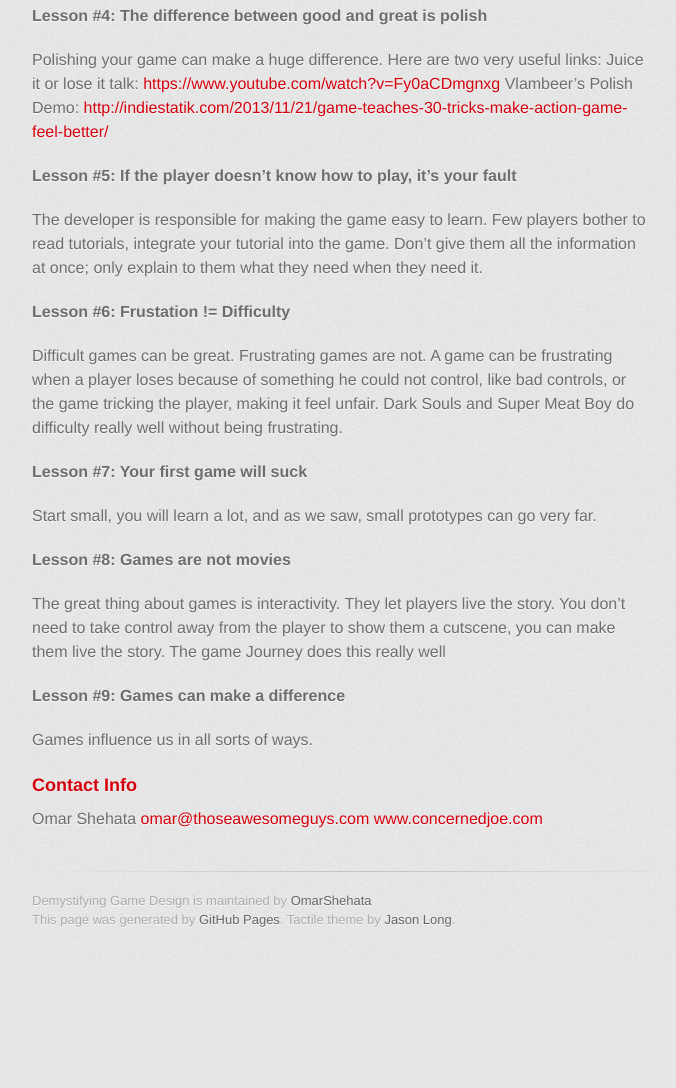
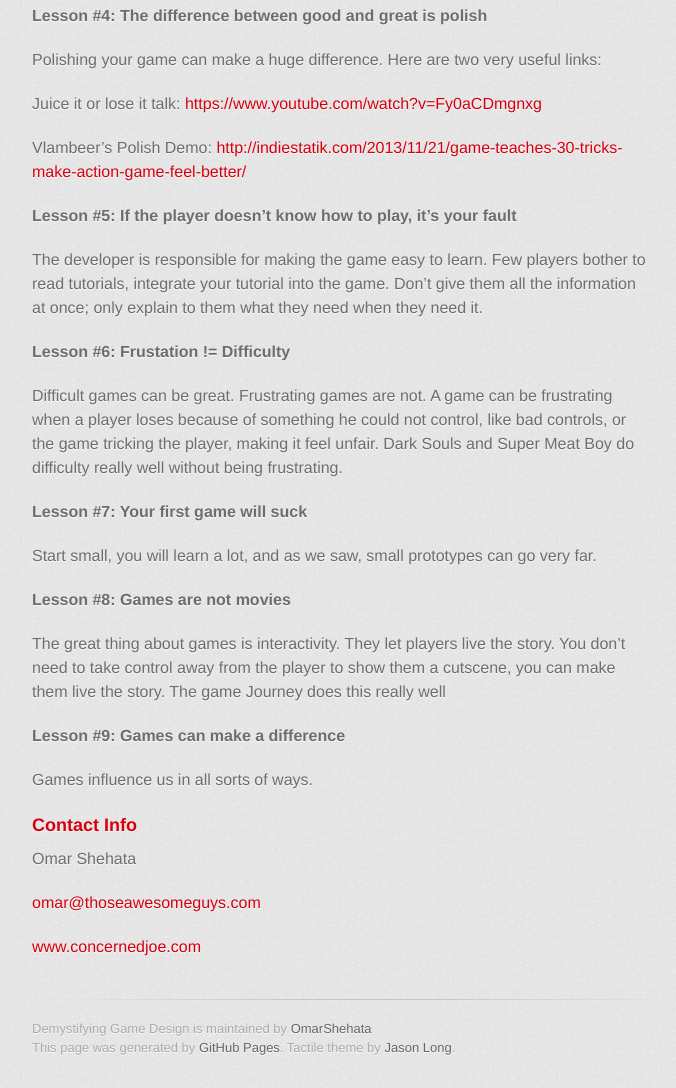
Before and after one commit to OmarShehata/gamedesign, a plain HTML site: page index.html in a window 1280 px wide. Shown: the part 1660-2748 px from the top of the page, without its empty margins (298-974 px from the left). Before the commit the page ends 2620 px from the top, so only its background shows below. Drawn offline with Linux system fonts and the light colour scheme; a web font is replaced by a local one.

Commit message:
Create gh-pages branch via GitHub

```diff
--- a/index.html
+++ b/index.html
@@ -94,9 +94,11 @@
 
 <p><strong>Lesson #4: The difference between good and great is polish</strong></p>
 
-<p>Polishing your game can make a huge difference. Here are two very useful links:
-Juice it or lose it talk: <a href="https://www.youtube.com/watch?v=Fy0aCDmgnxg">https://www.youtube.com/watch?v=Fy0aCDmgnxg</a>
-Vlambeer’s Polish Demo: <a href="http://indiestatik.com/2013/11/21/game-teaches-30-tricks-make-action-game-feel-better/">http://indiestatik.com/2013/11/21/game-teaches-30-tricks-make-action-game-feel-better/</a></p>
+<p>Polishing your game can make a huge difference. Here are two very useful links:</p>
+
+<p>Juice it or lose it talk: <a href="https://www.youtube.com/watch?v=Fy0aCDmgnxg">https://www.youtube.com/watch?v=Fy0aCDmgnxg</a></p>
+
+<p>Vlambeer’s Polish Demo: <a href="http://indiestatik.com/2013/11/21/game-teaches-30-tricks-make-action-game-feel-better/">http://indiestatik.com/2013/11/21/game-teaches-30-tricks-make-action-game-feel-better/</a></p>
 
 <p><strong>Lesson #5: If the player doesn’t know how to play, it’s your fault</strong></p>
 
@@ -122,9 +124,11 @@ Dark Souls and Super Meat Boy do difficulty really well without being frustratin
 <h3>
 <a name="contact-info" class="anchor" href="#contact-info"><span class="octicon octicon-link"></span></a>Contact Info</h3>
 
-<p>Omar Shehata
-<a href="mailto:omar@thoseawesomeguys.com">omar@thoseawesomeguys.com</a>
-<a href="http://www.concernedjoe.com">www.concernedjoe.com</a></p>
+<p>Omar Shehata</p>
+
+<p><a href="mailto:omar@thoseawesomeguys.com">omar@thoseawesomeguys.com</a></p>
+
+<p><a href="http://www.concernedjoe.com">www.concernedjoe.com</a></p>
         </section>
 
         <footer>
```
Also changed, not shown: params.json (+1 -1 lines).
